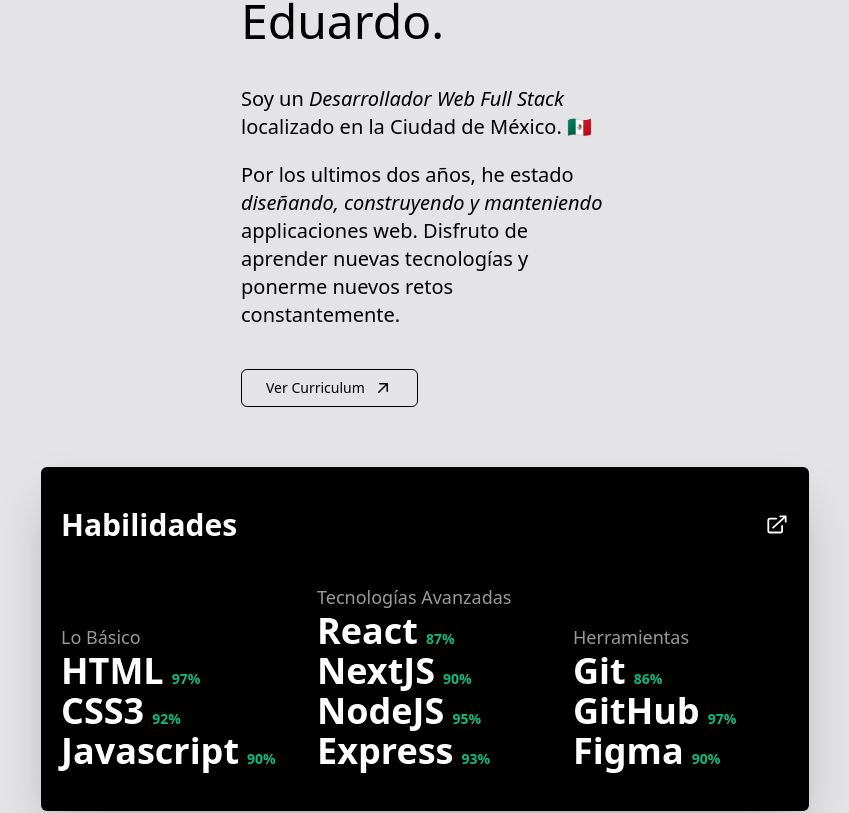
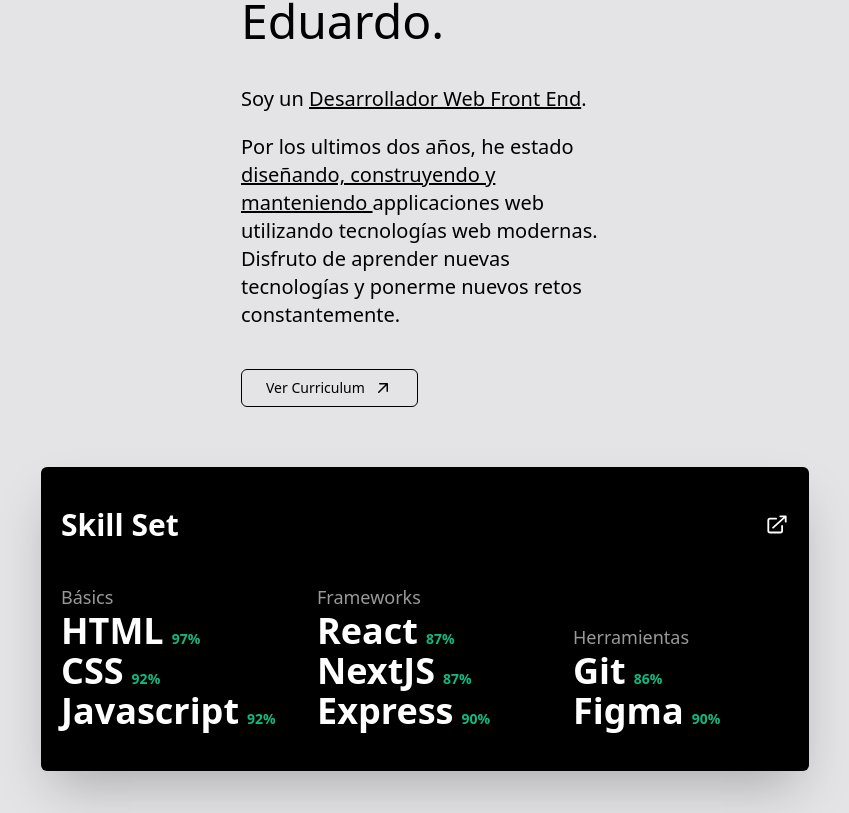
Before and after one commit to eSerranoRosete/porfolio, a Next.js app: page / in a window 1280 px wide. Shown: the part 1067-1880 px from the top of the page, without its empty margins (215-1064 px from the left). Built offline with nearby package versions, Linux system fonts and the light colour scheme.

Commit message:
Overthinking

```diff
--- a/app/layout.tsx
+++ b/app/layout.tsx
@@ -13,7 +13,7 @@ export default function RootLayout({
         <link rel="apple-touch-icon" type="image/png" href="/favicon.png" />
         <meta name="viewport" content="width=device-width, initial-scale=1.0" />
       </head>
-      <body className="bg-black selection:bg-emerald-500/40">
+      <body className="bg-black antialiased selection:bg-emerald-500/40">
         <MainNav />
         {children}
       </body>
--- a/app/page.tsx
+++ b/app/page.tsx
@@ -11,27 +11,25 @@ import { ArrowUpRightIcon } from "@heroicons/react/20/solid";
 const Home = () => {
   const skills: SkillsCardInterface[] = [
     {
-      title: "Lo Básico",
+      title: "Básics",
       items: [
         { type: "HTML", percentage: 97 },
-        { type: "CSS3", percentage: 92 },
-        { type: "Javascript", percentage: 90 },
+        { type: "CSS", percentage: 92 },
+        { type: "Javascript", percentage: 92 },
       ],
     },
     {
-      title: "Tecnologías Avanzadas",
+      title: "Frameworks",
       items: [
         { type: "React", percentage: 87 },
-        { type: "NextJS", percentage: 90 },
-        { type: "NodeJS", percentage: 95 },
-        { type: "Express", percentage: 93 },
+        { type: "NextJS", percentage: 87 },
+        { type: "Express", percentage: 90 },
       ],
     },
     {
       title: "Herramientas",
       items: [
         { type: "Git", percentage: 86 },
-        { type: "GitHub", percentage: 97 },
         { type: "Figma", percentage: 90 },
       ],
     },
@@ -41,9 +39,8 @@ const Home = () => {
     <div>
       <Hero>
         <h1 className="mb-10">
-          Desarrollador web creativo{" "}
-          <i className="font-thin text-emerald-500">full stack</i> dispuesto a
-          tomar un desafío.
+          Desarrollador web{" "}
+          <i className="font-thin text-emerald-500">Front End </i>creativo.
         </h1>
       </Hero>
       <main className="bg-zinc-200 pt-32">
@@ -52,16 +49,16 @@ const Home = () => {
             <h2 className="mb-10 text-5xl font-medium">
               Hola, mi nombre es Eduardo.
             </h2>
-            <div className="mb-10 space-y-5 text-xl font-light">
+            <div className="mb-10 space-y-5 text-xl font-light decoration-emerald-500">
               <p>
-                Soy un <i>Desarrollador Web Full Stack</i> localizado en la
-                Ciudad de México. 🇲🇽
+                Soy un <u>Desarrollador Web Front End</u>.
               </p>
               <p>
                 Por los ultimos dos años, he estado{" "}
-                <i>diseñando, construyendo y manteniendo </i>
-                applicaciones web. Disfruto de aprender nuevas tecnologías y
-                ponerme nuevos retos constantemente.
+                <u>diseñando, construyendo y manteniendo </u>
+                applicaciones web utilizando tecnologías web modernas. Disfruto
+                de aprender nuevas tecnologías y ponerme nuevos retos
+                constantemente.
               </p>
             </div>
             <MainButton
--- a/app/skills/page.tsx
+++ b/app/skills/page.tsx
@@ -9,27 +9,25 @@ import { motion } from "framer-motion";
 const Skills = () => {
   const skills: SkillsCardInterface[] = [
     {
-      title: "Lo Básico",
+      title: "Básics",
       items: [
         { type: "HTML", percentage: 97 },
-        { type: "CSS3", percentage: 92 },
-        { type: "Javascript", percentage: 90 },
+        { type: "CSS", percentage: 92 },
+        { type: "Javascript", percentage: 92 },
       ],
     },
     {
-      title: "Tecnologías Avanzadas",
+      title: "Frameworks",
       items: [
         { type: "React", percentage: 87 },
-        { type: "NextJS", percentage: 90 },
-        { type: "NodeJS", percentage: 95 },
-        { type: "Express", percentage: 93 },
+        { type: "NextJS", percentage: 87 },
+        { type: "Express", percentage: 90 },
       ],
     },
     {
       title: "Herramientas",
       items: [
         { type: "Git", percentage: 86 },
-        { type: "GitHub", percentage: 97 },
         { type: "Figma", percentage: 90 },
       ],
     },
@@ -60,7 +58,7 @@ const Skills = () => {
       <Hero>
         <h1 className="mb-10">
           He estado <i className="font-thin text-emerald-500">aprendiendo</i>{" "}
-          muchas cosas ultimamente y me encanta.
+          muchas cosas ultimamente.
         </h1>
       </Hero>
       <main className="bg-emerald-500 py-32">
--- a/components/Footer.tsx
+++ b/components/Footer.tsx
@@ -11,7 +11,7 @@ const Footer = () => {
             Envíame un{" "}
             <a
               href="mailto:eserrano@inteminer.com"
-              className="font-thin italic underline"
+              className="font-thin italic text-emerald-500 underline"
             >
               email
             </a>{" "}
@@ -19,7 +19,7 @@ const Footer = () => {
             <Link
               target="_blank"
               href="https://inteminer.vercel.app/633519f1042a8c450319d886"
-              className="font-extralight italic underline"
+              className="font-extralight italic text-emerald-500 underline"
             >
               Tarjeta Digital
             </Link>
--- a/components/SkillsCard/SkillsCard.tsx
+++ b/components/SkillsCard/SkillsCard.tsx
@@ -12,7 +12,7 @@ const SkillsCard = ({
   return (
     <div className="container relative m-auto grid max-w-3xl grid-cols-1 gap-10 overflow-hidden rounded-md bg-black px-5 py-10 text-white shadow-2xl md:grid-cols-2 lg:grid-cols-3">
       <h2 className="z-10 flex items-center justify-between text-3xl font-semibold md:col-span-2 lg:col-span-3">
-        Habilidades{" "}
+        Skill Set{" "}
         {openFull ? (
           <Link href="/skills" className="flex items-center text-sm">
             <ArrowTopRightOnSquareIcon className="ml-2 w-6" />
```
